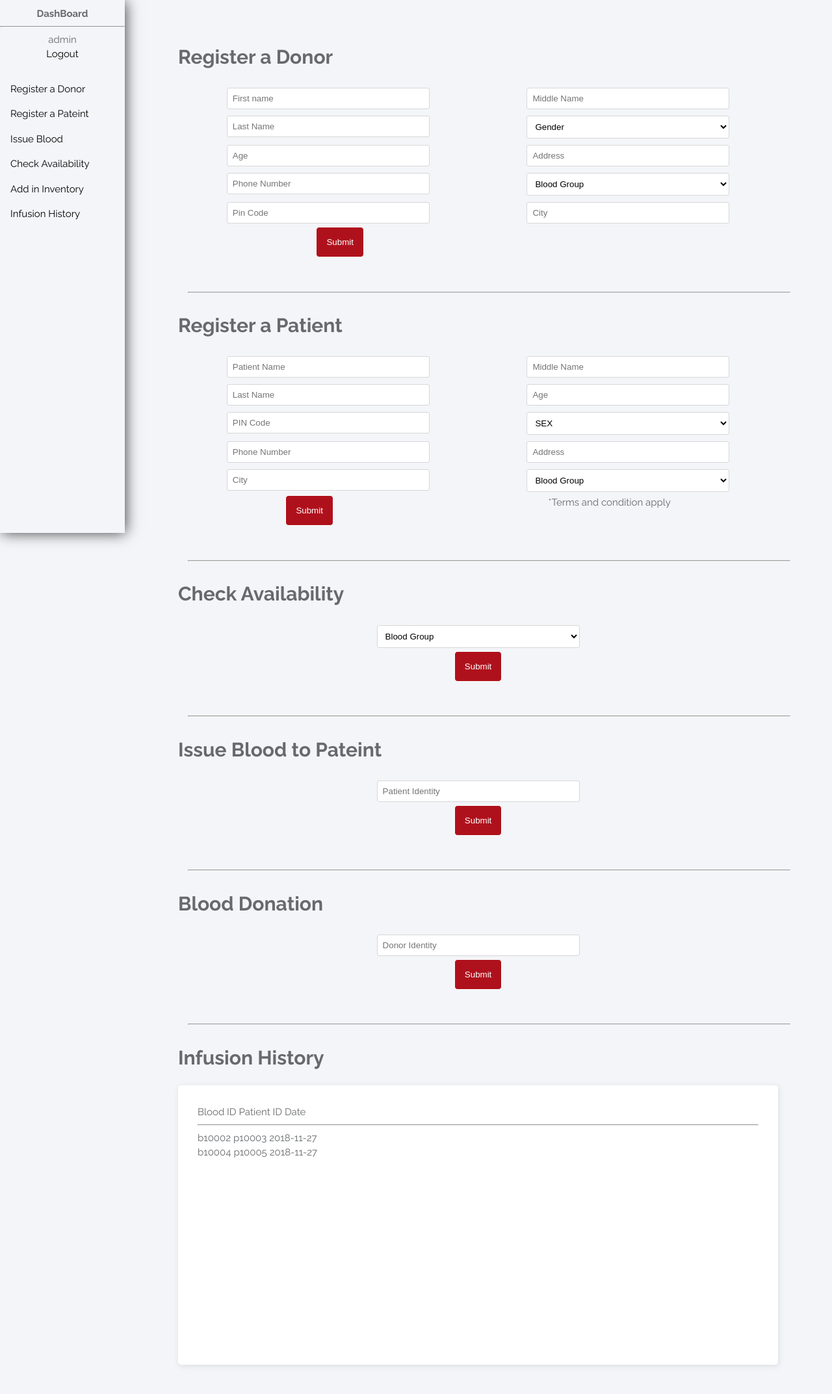
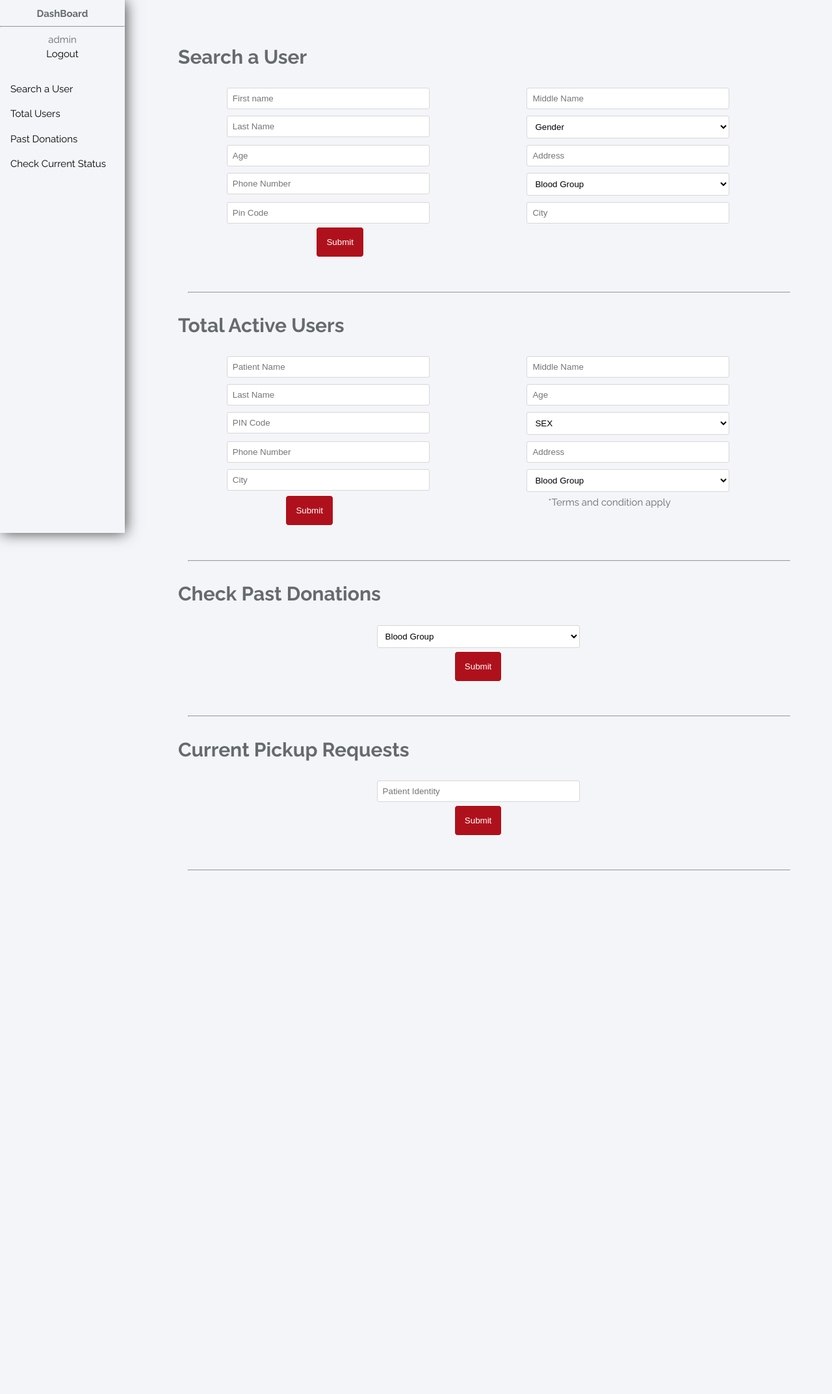
Before and after one commit to Saumya-Mishra9129/hackathon2019, a PHP site: page /Admin/dashboard/dashboard.php in a window 1280 px wide. Shown: the whole page at 65% size. After the commit the page ends 1340 px from the top, so only its background shows below. Run offline with PHP 8.4, Linux system fonts and the light colour scheme; a user stored in the database is signed in; data comes from the database, SQL or seed files in the repository.

Commit message:
admin dashboard

```diff
--- a/Admin/dashboard/dashboard.php
+++ b/Admin/dashboard/dashboard.php
@@ -34,29 +34,21 @@
       echo $_SESSION["username"]."<br><a href='../logout.php'>Logout</a>";
     ?>
   <ul>
-  <a href="#registerDonor">
+  <a href="#searchUser">
     <li>
-     Register a Donor
+     Search a User
   </li></a>
-  <a href="#registerPatient">
+  <a href="#totalUsers">
     <li>
-     Register a Pateint
+     Total Users
   </li></a>
-  <a href="#IssueBlood">
+  <a href="#pastDonations">
     <li>
-     Issue Blood
+     Past Donations
   </li></a>
-  <a href="#check">
+  <a href="#currentStatus">
     <li>
-    Check Availability
-  </li></a>
-  <a href="#addInInventory">
-    <li>
-     Add in Inventory
-  </li></a>
-  <a href="#history">
-    <li>
-     Infusion History
+    Check Current Status
   </li></a>
   </ul>
 
@@ -64,11 +56,11 @@
 
 <main id="main-doc">
 
-  <div class="row" id="registerDonor">
+  <div class="row" id="searchUser">
     <div class="col">
-      <h1>Register a Donor</h1>
+      <h1>Search a User</h1>
       <?php
-        include "insertdonor.html";
+        include "searchUser.html";
       ?>
     </div>
   </div>
@@ -77,11 +69,11 @@
   <br>
   <hr>
 
-  <div class="row" id="registerPatient">
+  <div class="row" id="totalUsers">
     <div class="col">
-      <h1>Register a Patient</h1>
+      <h1>Total Active Users</h1>
       <?php
-        include "insertPatient.html";
+        include "totalUsers.html";
       ?>
     </div>
   </div>
@@ -90,11 +82,11 @@
   <br>
   <hr>
 
-  <div class="row" id="check">
+  <div class="row" id="pastDonations">
     <div class="col">
-      <h1>Check Availability</h1>
+      <h1>Check Past Donations</h1>
       <?php
-        include "check.html";
+        include "pastDonations.html";
       ?>
     </div>
   </div>
@@ -103,11 +95,11 @@
   <br>
   <hr>
 
-  <div class="row" id="IssueBlood">
+  <div class="row" id="currentStatus">
     <div class="col">
-      <h1>Issue Blood to Pateint</h1>
+      <h1>Current Pickup Requests</h1>
       <?php
-        include "issue.html";
+        include "currentStatus.html";
       ?>
     </div>
   </div>
@@ -116,28 +108,6 @@
   <br>
   <hr>
 
-  <div class="row" id="addInInventory">
-    <div class="col">
-      <h1>Blood Donation</h1>
-      <?php
-        include "addBlood.html";
-      ?>
-    </div>
-  </div>
-
-  <br>
-  <br>
-  <hr>
-
-  <div class="row" id="history">
-    <div class="col">
-      <h1>Infusion History</h1>
-      <?php
-        include "history.php";
-      ?>
-    </div>
-  </div>
-
 </main>
 
 </body>
```
Also changed, not shown: Admin/dashboard/currentStatus.html (renamed from Admin/dashboard/issue.html), Admin/dashboard/currentStatus.php (renamed from Admin/dashboard/issue.php), Admin/dashboard/pastDonations.html (renamed from Admin/dashboard/check.html), Admin/dashboard/searchUser.html (renamed from Admin/dashboard/insertdonor.html), Admin/dashboard/searchUser.php (renamed from Admin/dashboard/insertdonor.php), Admin/dashboard/totalUsers.html (renamed from Admin/dashboard/insertPatient.html), Admin/dashboard/totalUsers.php (renamed from Admin/dashboard/insertPatient.php).
